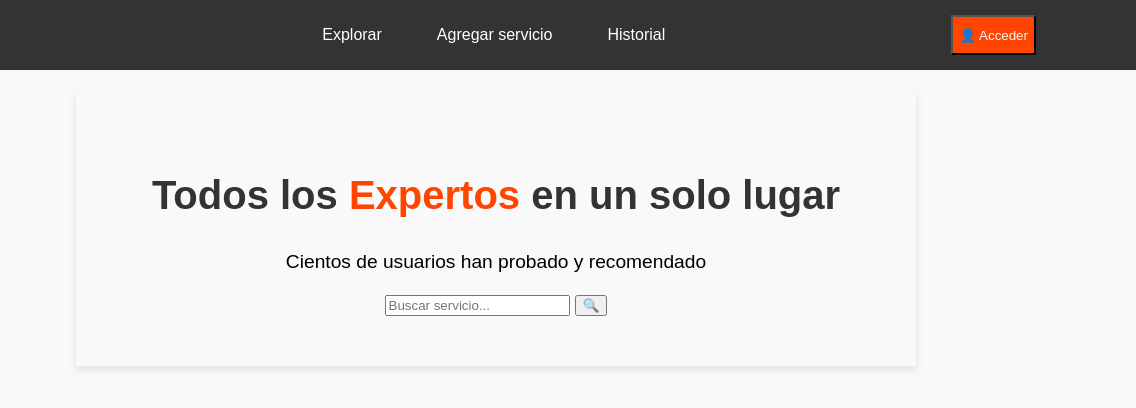
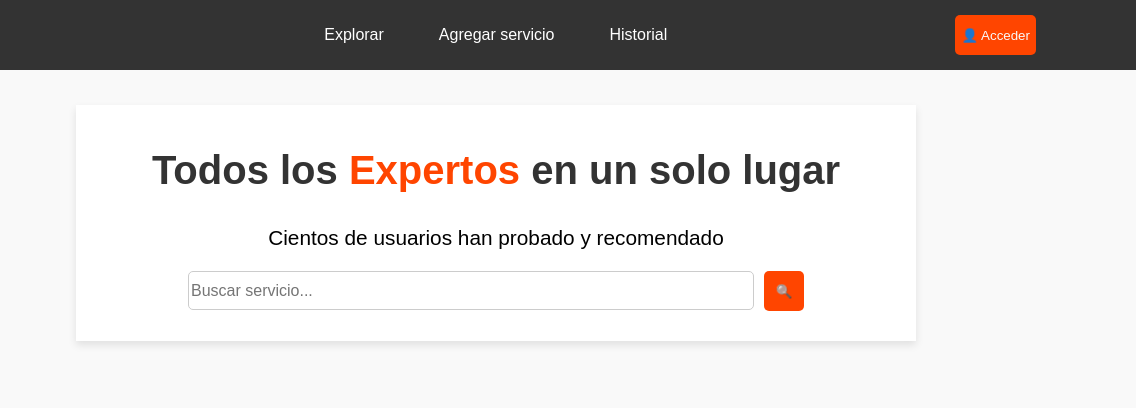
Before and after one commit to GodtoL/ConectaOficios-web, a plain HTML site: page index.html in a window 1280 px wide. Shown: the full height of the page, 144-1280 px from the left. Drawn offline with Linux system fonts and the light colour scheme.

Commit message:
se completo la estilizacion de la pagina principal

```diff
--- a/styles-main.css
+++ b/styles-main.css
@@ -18,6 +18,7 @@ nav .menu{
     padding: 10px 20px;
     border: none;
     font-size: 16px;
+    cursor: pointer;
 }
 
 .logo img{
@@ -30,6 +31,8 @@ nav .menu{
     margin-right: 100px;
     color: #f9f9f9;
     height: 40px;
+    border: none;
+    border-radius: 5px;
 }
 
 header{
@@ -41,10 +44,11 @@ header{
 
 .main-page{
     text-align: center;
-    padding: 50px 20px;
+    padding: 10px 20px;
     max-width: 800px;
-    margin: 20px auto;
+    margin: 15px auto;
     box-shadow: 0 4px 8px rgba(0, 0, 0, 0.1);
+    background-color: #fff;
 }
 
 .main-page h1{
@@ -55,10 +59,32 @@ header{
     color: #ff4500;
 }
 
-.main-page{
-    font-size: 1.2rem;
+.main-page p{
+    font-size: 1.3rem;
 }
-.search-box
+
+.search-box {
+    display: flex;
+    justify-content: center;
+    gap: 10px
+}
+.search-box input {
+    width: 70%;
+    height: 35px;
+    font-size: 16px;
+    border: 1px solid #ccc;
+    border-radius: 5px;
+}
+
+.search-btn{
+    height: 40px;
+    width: 40px;
+    background-color: #ff4500;
+    border: none;
+    border-radius: 5px;
+    margin-bottom: 20px;
+}
+
 main{
     padding: 20px;
     align-items: center;
```
